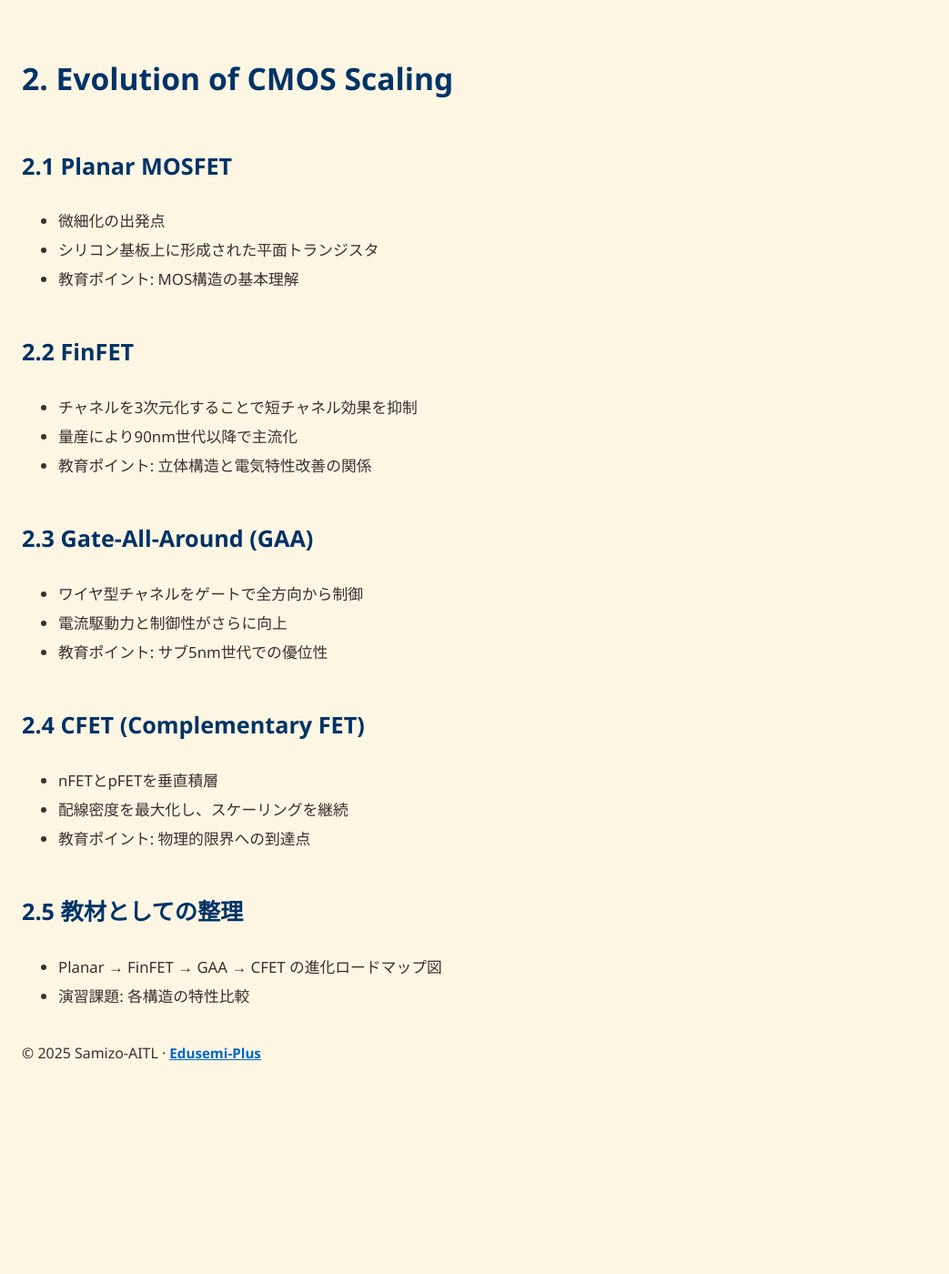
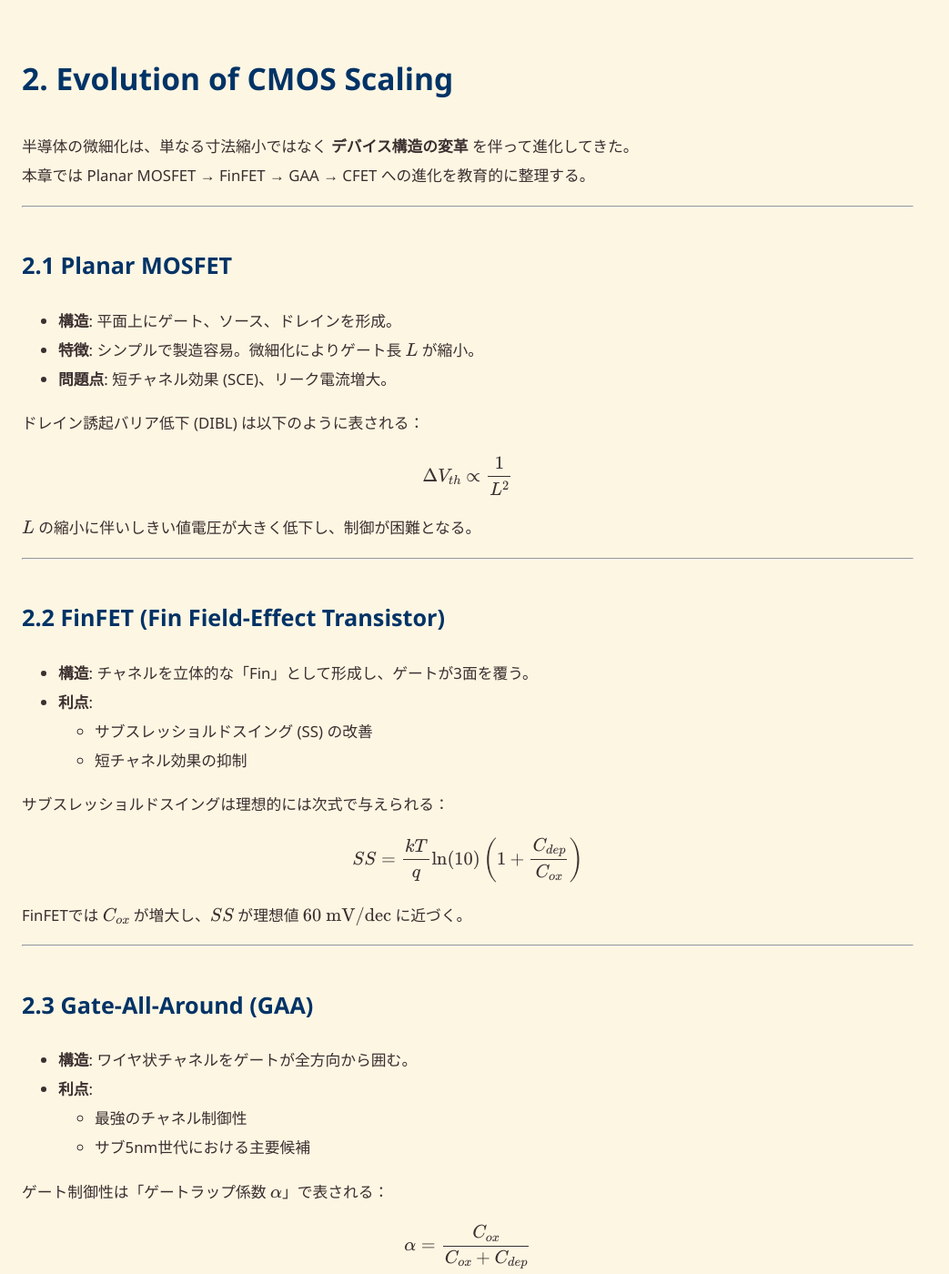
Before and after one commit to Samizo-AITL/Edusemi-Plus, a Jekyll site: the page built from quantum-semiconductor/Tutorial Paper/02_cmos_scaling.md, in a window 1280 px wide and 1400 px high. Shown: the whole window at 91% size, without its empty margins (0-1043 px from the left). Built offline with Jekyll 4.4.1, drawn with Linux system fonts in a browser that asks for light colours; our own code applies the rules of GitHub Pages for plain Markdown files; some of the changed text lies outside the part shown.

Commit message:
Update 02_cmos_scaling.md

````diff
--- a/quantum-semiconductor/Tutorial Paper/02_cmos_scaling.md
+++ b/quantum-semiconductor/Tutorial Paper/02_cmos_scaling.md
@@ -1,25 +1,87 @@
 # 2. Evolution of CMOS Scaling
 
+半導体の微細化は、単なる寸法縮小ではなく **デバイス構造の変革** を伴って進化してきた。
+本章では Planar MOSFET → FinFET → GAA → CFET への進化を教育的に整理する。
+
+---
+
 ## 2.1 Planar MOSFET
-- 微細化の出発点
-- シリコン基板上に形成された平面トランジスタ
-- 教育ポイント: MOS構造の基本理解
 
-## 2.2 FinFET
-- チャネルを3次元化することで短チャネル効果を抑制
-- 量産により90nm世代以降で主流化
-- 教育ポイント: 立体構造と電気特性改善の関係
+- **構造**: 平面上にゲート、ソース、ドレインを形成。
+- **特徴**: シンプルで製造容易。微細化によりゲート長 $L$ が縮小。
+- **問題点**: 短チャネル効果 (SCE)、リーク電流増大。
+
+ドレイン誘起バリア低下 (DIBL) は以下のように表される：
+
+$$
+\Delta V_{th} \propto \frac{1}{L^2}
+$$
+
+$L$ の縮小に伴いしきい値電圧が大きく低下し、制御が困難となる。
+
+---
+
+## 2.2 FinFET (Fin Field-Effect Transistor)
+
+- **構造**: チャネルを立体的な「Fin」として形成し、ゲートが3面を覆う。
+- **利点**:
+  - サブスレッショルドスイング (SS) の改善
+  - 短チャネル効果の抑制
+
+サブスレッショルドスイングは理想的には次式で与えられる：
+
+$$
+SS = \frac{kT}{q} \ln(10) \left(1 + \frac{C_{dep}}{C_{ox}}\right)
+$$
+
+FinFETでは $C_{ox}$ が増大し、$SS$ が理想値 $60 \ \text{mV/dec}$ に近づく。
+
+---
 
 ## 2.3 Gate-All-Around (GAA)
-- ワイヤ型チャネルをゲートで全方向から制御
-- 電流駆動力と制御性がさらに向上
-- 教育ポイント: サブ5nm世代での優位性
 
-## 2.4 CFET (Complementary FET)
-- nFETとpFETを垂直積層
-- 配線密度を最大化し、スケーリングを継続
-- 教育ポイント: 物理的限界への到達点
+- **構造**: ワイヤ状チャネルをゲートが全方向から囲む。
+- **利点**:
+  - 最強のチャネル制御性
+  - サブ5nm世代における主要候補
 
-## 2.5 教材としての整理
-- Planar → FinFET → GAA → CFET の進化ロードマップ図
-- 演習課題: 各構造の特性比較
+ゲート制御性は「ゲートラップ係数 $\alpha$」で表される：
+
+$$
+\alpha = \frac{C_{ox}}{C_{ox} + C_{dep}}
+$$
+
+GAAでは $C_{ox}$ が最大化され、$\alpha \to 1$ に近づく。
+
+---
+
+## 2.4 Complementary FET (CFET)
+
+- **構造**: nFETとpFETを垂直方向に積層。
+- **利点**:
+  - 面積を50%以上削減
+  - 配線密度とスケーリング限界をさらに拡張
+- **課題**:
+  - 熱結合、製造プロセスの複雑化
+  - 配線遅延の増大
+
+CFET構造は「最終的なCMOSスケーリングの形」とされる。
+
+---
+
+## 2.5 教材的整理
+
+- **進化図**:
+
+```mermaid
+graph LR
+  A[Planar MOSFET] --> B[FinFET]
+  B --> C[GAA]
+  C --> D[CFET]
+  D --> E[Quantum Devices]
+```
+
+	•	演習課題例:
+	1.	各デバイス構造の特徴を比較表にまとめよ
+	2.	サブスレッショルドスイングの式から、FinFET/GAAの優位性を導出せよ
+	3.	CFETにおける熱課題について考察せよ
````
